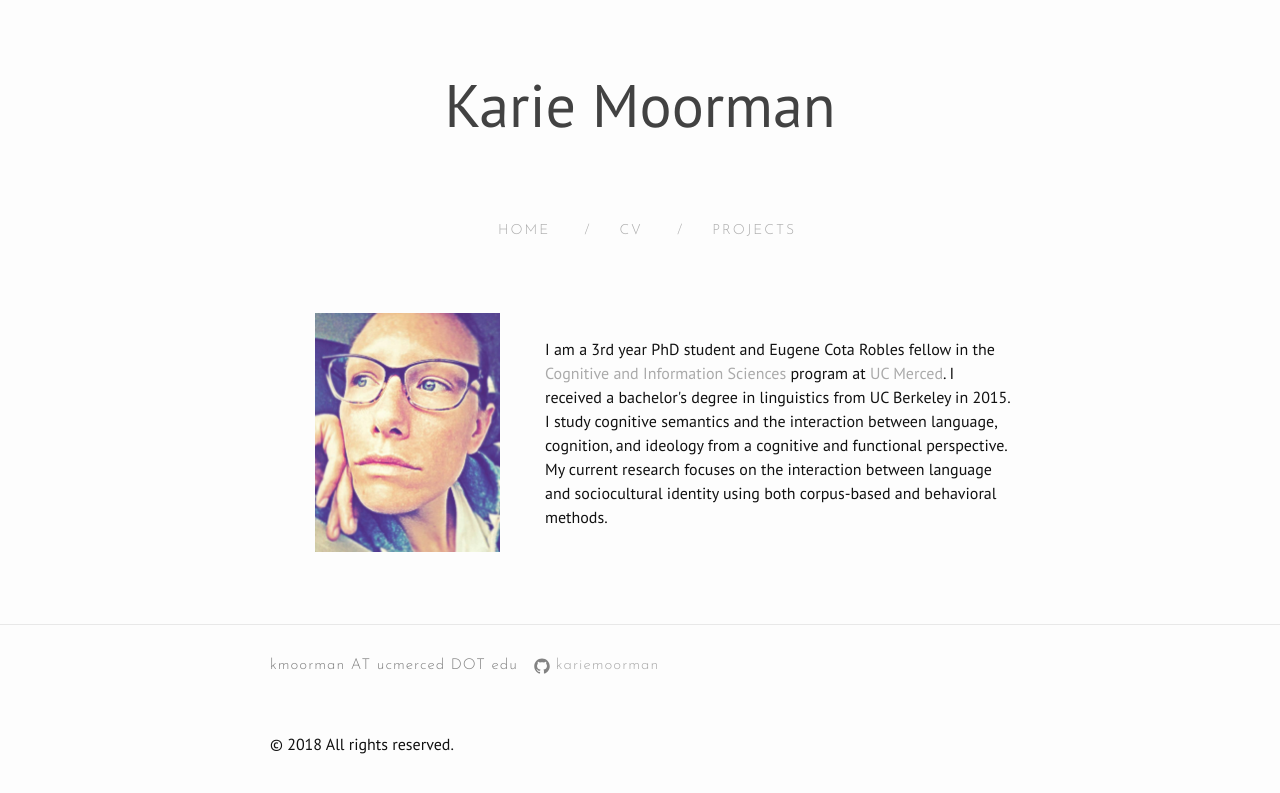
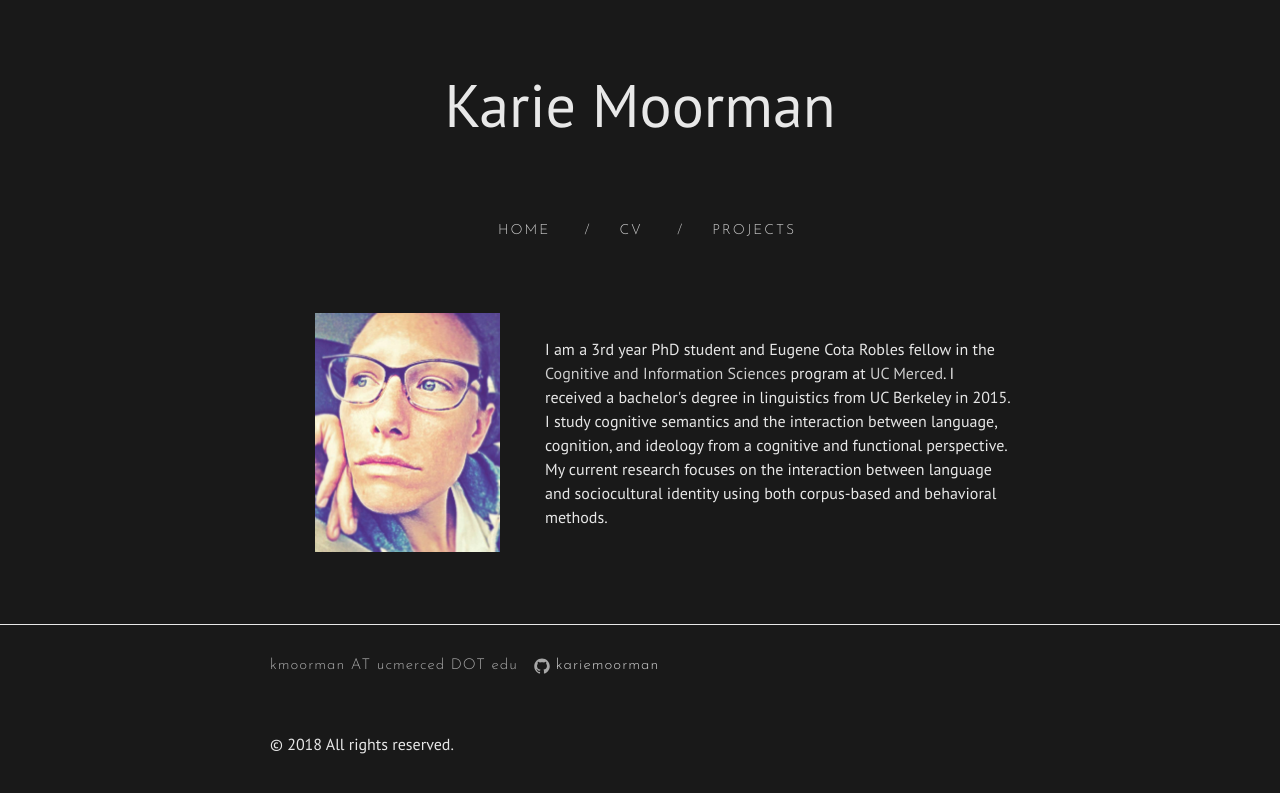
Before and after one commit to kariemoorman/kariemoorman.github.io, a Jekyll site: the page built from index.html, in a window 1280 px wide. Shown: the top 793 px of the page. Built offline with Jekyll 4.4.1, drawn with Linux system fonts in a browser that asks for light colours; nearby versions of some CDN libraries; the list of posts is cut into pages by our own code.

Commit message:
Update _config.yml

```diff
--- a/_config.yml
+++ b/_config.yml
@@ -14,7 +14,7 @@ url: "http://kariemoorman.github.io" # the base hostname & protocol for your sit
 #twitter_username: hemang_kumar
 github_username:  kariemoorman
 paginate: 5
-theme-dark: false #Set to true to change to dark website theme
+theme-dark: true #Set to true to change to dark website theme
 
 plugins: [jekyll-paginate, kramdown]
 # Build settings
```
